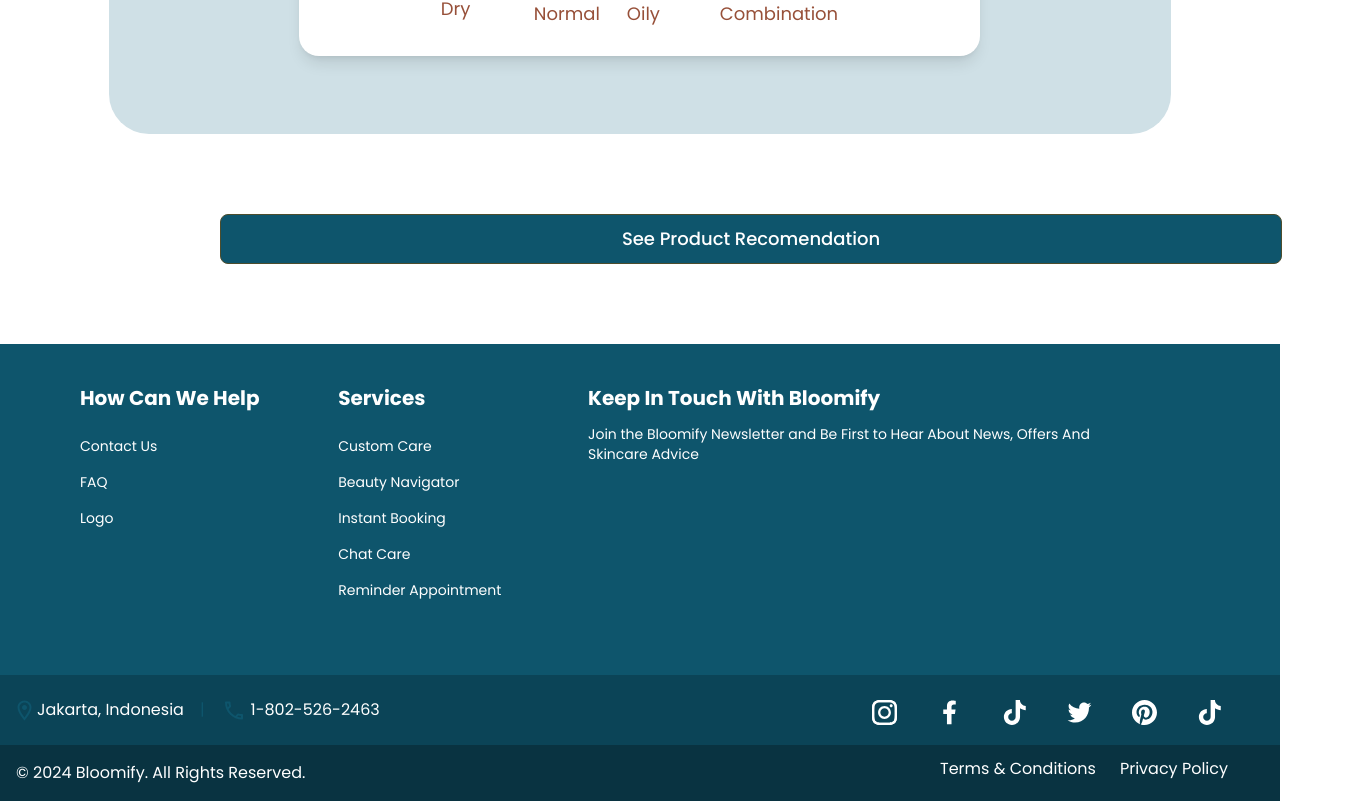
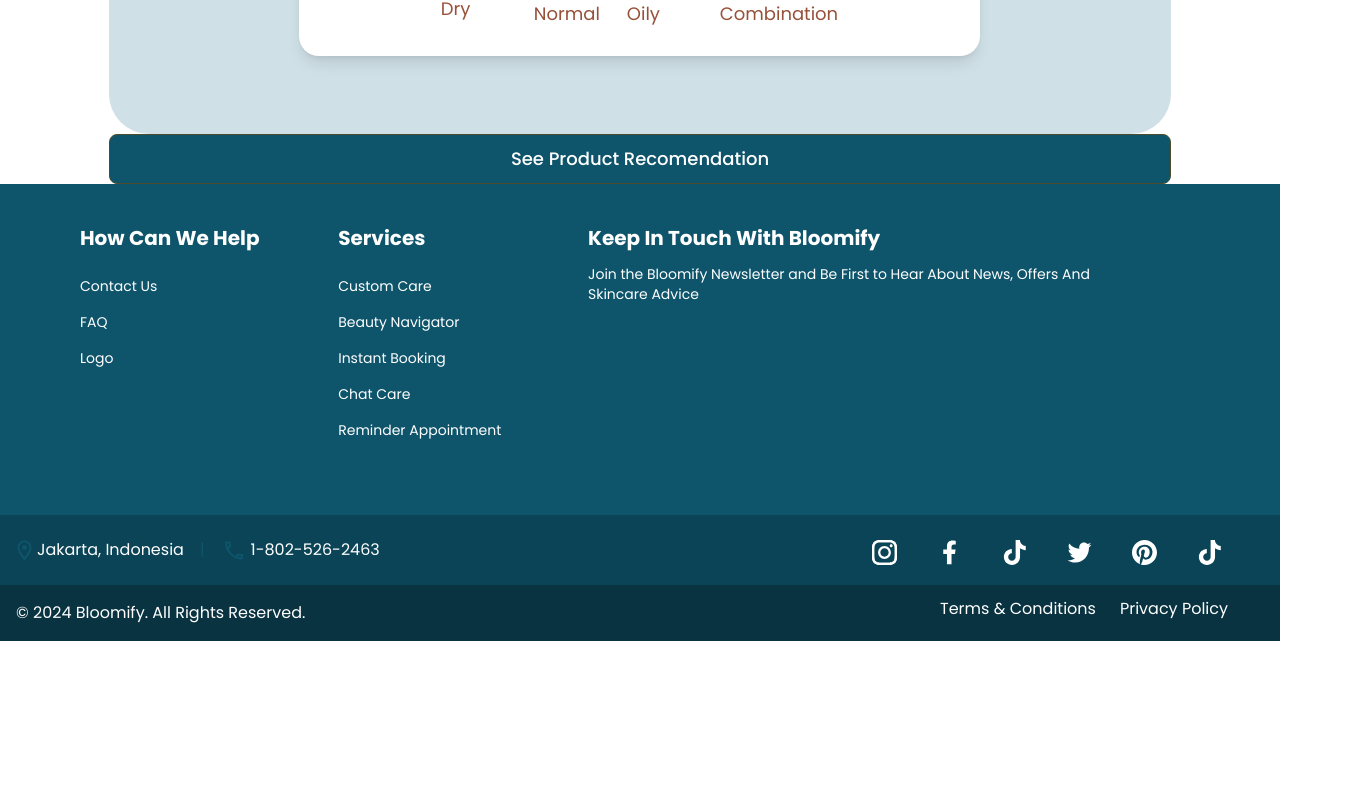
Before and after one commit to adnanfaikar/INTERN_BLOOMIFY, a React (Vite) app: page /Survey in a window 1280 px wide. Shown: the part 2360-3161 px from the top of the page, 1362 px wide, since content can reach past the window. After the commit the page ends 3001 px from the top, so only its background shows below. Built offline with nearby package versions, Linux system fonts and the light colour scheme.

Commit message:
adding vercel.json file, fixing survey and adding detailspage

```diff
--- a/src/Pages/DetailsPage.jsx
+++ b/src/Pages/DetailsPage.jsx
@@ -3,7 +3,9 @@ import MainLayout from "../Layout/MainLayout";
 const DetailsPage = () => {
   return (
     <MainLayout>
-      <div className="w-full h-[630px] bg-[]"></div>
+      <div className="w-full h-[630px] bg-[url('../src/Assets/SPA.svg')]">
+        <p>test</p>
+      </div>
     </MainLayout>
   );
 };
--- a/src/Pages/Survey.jsx
+++ b/src/Pages/Survey.jsx
@@ -93,8 +93,11 @@ const Survey = () => {
           />
         </div>
       </div>
-      <Button variation={"primary"} className="ml-[220px] w-[1062px] m-20">
-        <p className="text-white text-lg">See Product Recomendation</p>
+      <Button
+        variation={"primary"}
+        className="w-[1062px] mx-auto flex justify-center items-center my-20 "
+      >
+        <p className="text-white text-lg mx-auto">See Product Recomendation</p>
       </Button>
     </MainLayout>
   );
--- a/src/Routes/Router.jsx
+++ b/src/Routes/Router.jsx
@@ -6,6 +6,7 @@ import BeautyNavigator from "../Pages/BeautyNavigator";
 import PaymentSucced from "../Pages/PaymentSucced";
 import Payment from "../Pages/Payment";
 import Survey from "../Pages/Survey";
+import DetailsPage from "../Pages/DetailsPage";
 
 const router = createBrowserRouter([
   {
@@ -36,6 +37,10 @@ const router = createBrowserRouter([
     path: "/Survey",
     element: <Survey />,
   },
+  {
+    path: "/Details",
+    element: <DetailsPage />,
+  },
 ]);
 
 export default router;
```
Also changed, not shown: vercel.json (added).
